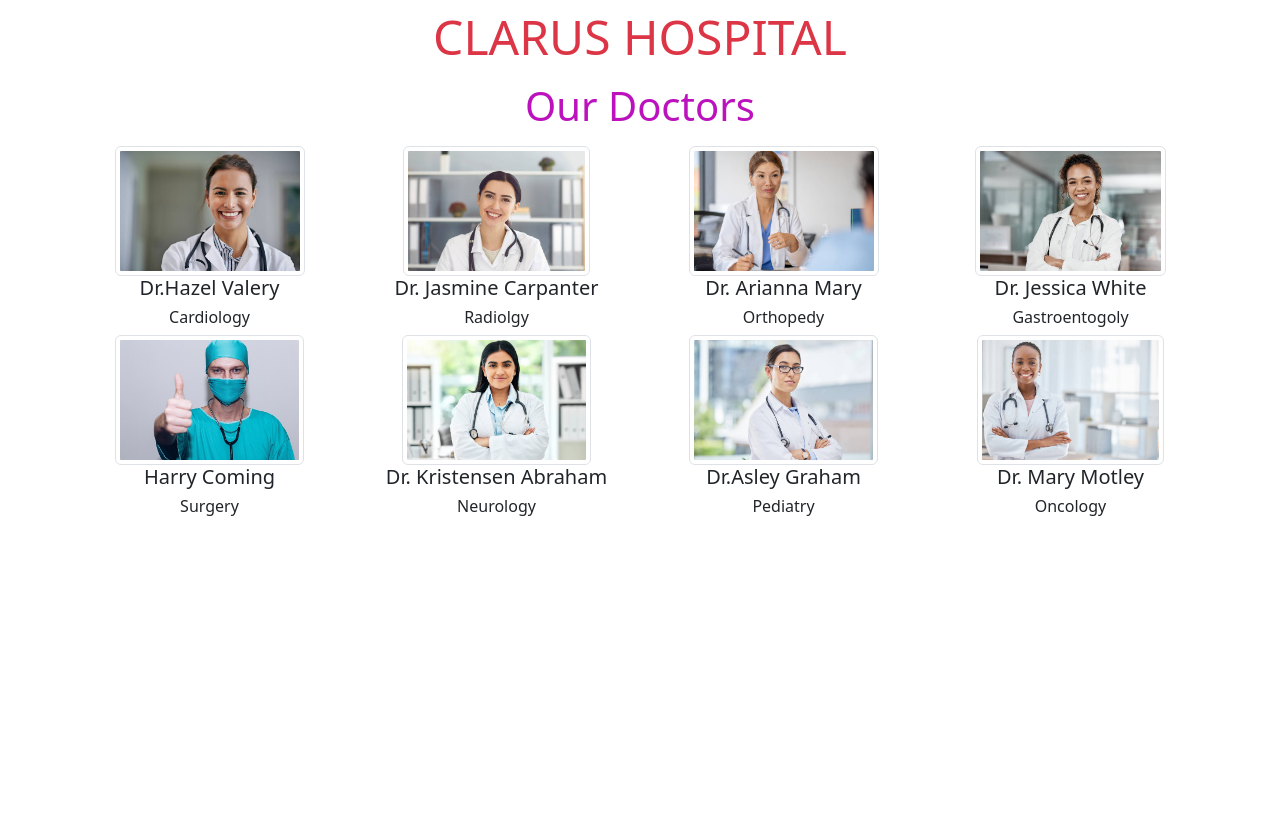
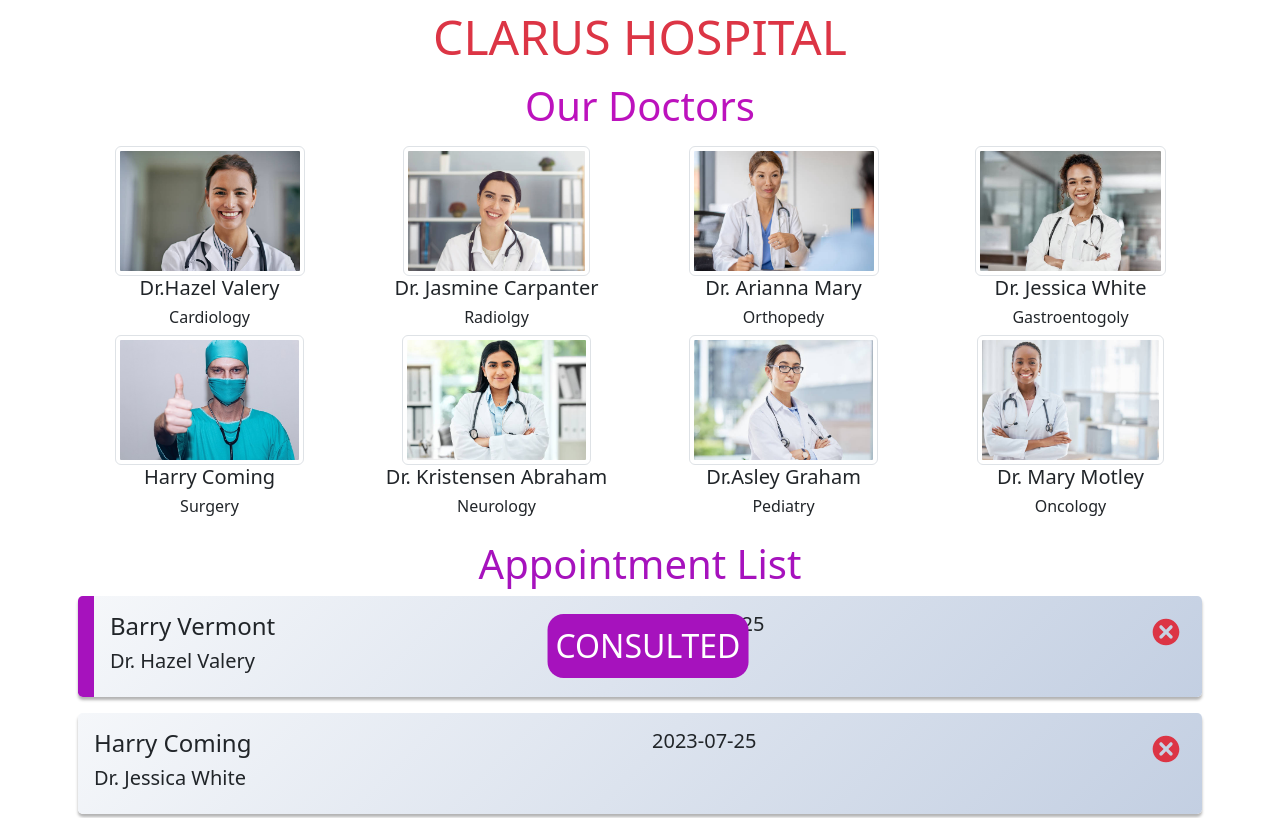
Before and after one commit to galiphasandugan/appointment_app, a React (Create React App) app: page / in a window 1280 px wide. Shown: the top 818 px of the page. Built offline with nearby package versions, Linux system fonts and the light colour scheme.

Commit message:
style:app card  styled

```diff
--- a/src/components/AddModal.jsx
+++ b/src/components/AddModal.jsx
@@ -6,6 +6,12 @@ import { useState } from "react";
 function AddModal({ show, handleClose }) {
     const [name,setName]=useState("")
     const [date,setDate]=useState(new Date().toISOString().slice(0,10))
+
+    const handleSubmit = (e) =>{
+        e.preventDefault()
+
+        handleClose()
+    }
     console.log(name,date)
   return (
     <>
@@ -14,7 +20,7 @@ function AddModal({ show, handleClose }) {
           <Modal.Title>Appointment for...</Modal.Title>
         </Modal.Header>
         <Modal.Body>
-          <Form>
+          <Form onSubmit={handleSubmit}>
             <Form.Group className="mb-3" controlId="formBasicEmail">
               <Form.Label>Patient Name</Form.Label>
               <Form.Control type="text" placeholder="Enter name" onChange={(e)=> setName(e.target.value)} value={name} />
--- a/src/components/AppointmentList.jsx
+++ b/src/components/AppointmentList.jsx
@@ -1,11 +1,37 @@
+import Container from "react-bootstrap/Container";
+import Row from "react-bootstrap/Row";
+import Col from "react-bootstrap/Col";
+import { TiDelete } from "react-icons/ti";
 
+const AppointmentList = ({ apps }) => {
+  console.log(apps);
+  return (
+    <Container className="p-2">
+      <h3 className="display-6 mb-2" style={{ color: "rgb(166, 18, 189)" }}>
+        Appointment List
+      </h3>
 
-const AppointmentList = () => {
-  return (
-    <div>
+      {apps.map(({ id, patient, consulted, doctor, day }) => (
+        <div
+          key={id}
+          className={consulted ? "appointments consulted" : "appointments"}
+        >
+          <Row className="justify-content-center align-item-center">
+            <Col xs={12} sm={12} md={6} >
+              <h4>{patient}</h4>
+              <h5>{doctor}</h5>
+            </Col>
+            <Col>
+              <h5>{day}</h5>
+            </Col>
+            <Col className="text-end">
+              <TiDelete className="text-danger fs-1" />
+            </Col>
+          </Row>
+        </div>
+      ))}
+    </Container>
+  );
+};
 
-    </div>
-  )
-}
-
-export default AppointmentList
+export default AppointmentList;
--- a/src/helper/data.jsx
+++ b/src/helper/data.jsx
@@ -2,21 +2,21 @@ export const appointmentData = [
     {
       id: 1,
       patient: "Barry Vermont",
-      day: new Date(),
+      day: new Date().toISOString().slice(0,10),
       consulted: true,
       doctor: "Dr. Hazel Valery",
     },
     {
       id: 2,
       patient: "Harry Coming",
-      day: new Date(),
+      day: new Date().toISOString().slice(0,10),
       consulted: false,
       doctor: "Dr. Jessica White",
     },
     {
       id: 3,
       patient: "Aaron Black",
-      day: new Date(),
+      day: new Date().toISOString().slice(0,10),
       consulted: true,
       doctor: "Dr. Jasmine Carpanter",
     },
--- a/src/pages/Home.jsx
+++ b/src/pages/Home.jsx
@@ -1,13 +1,16 @@
+import { useState } from "react"
 import AppointmentList from "../components/AppointmentList"
 import Doctor from "../components/Doctor"
-
+import { appointmentData } from "../helper/data"
 
 const Home = () => {
+  const [appointment,setAppointment]= useState(appointmentData)
+  console.log(appointment)
   return (
     <main className="text-center mt-2">
       <h1 className="text-danger display-5">CLARUS HOSPITAL</h1>
-      <Doctor/>
-      <AppointmentList/>
+      <Doctor />
+      <AppointmentList apps ={appointmentData} />
     </main>
   )
 }
```
